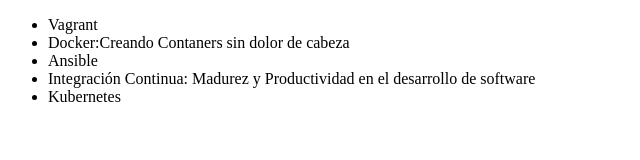
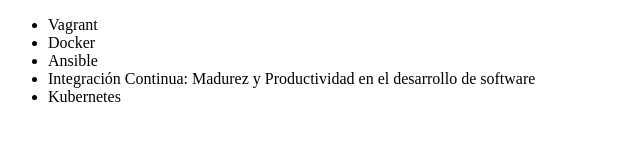
Before and after one commit to FrancisAlexandraDelgado/alura-git, a plain HTML site: page index.html in a window 1280 px wide. Shown: the whole page, without its empty margins (0-640 px from the left). Drawn offline with Linux system fonts and the light colour scheme.

Commit message:
Modificacion de titulo y lista

```diff
--- a/index.html
+++ b/index.html
@@ -2,12 +2,12 @@
 <html lang="en">
 	<head>
 		<meta charset="utf-8">
-		<title> Cursos Alura</title>
+		<title> Lista de Cursos de DevOps de Alura</title>
 	</head>
 	<body>
 			<ul>
 				<li>Vagrant</li>
-				<li>Docker:Creando Contaners sin dolor de cabeza</li>
+				<li>Docker</li>
 				<li>Ansible</li>
 				<li>Integración Continua: Madurez y Productividad en el desarrollo de software </li>
 				<li>Kubernetes</li>
```
